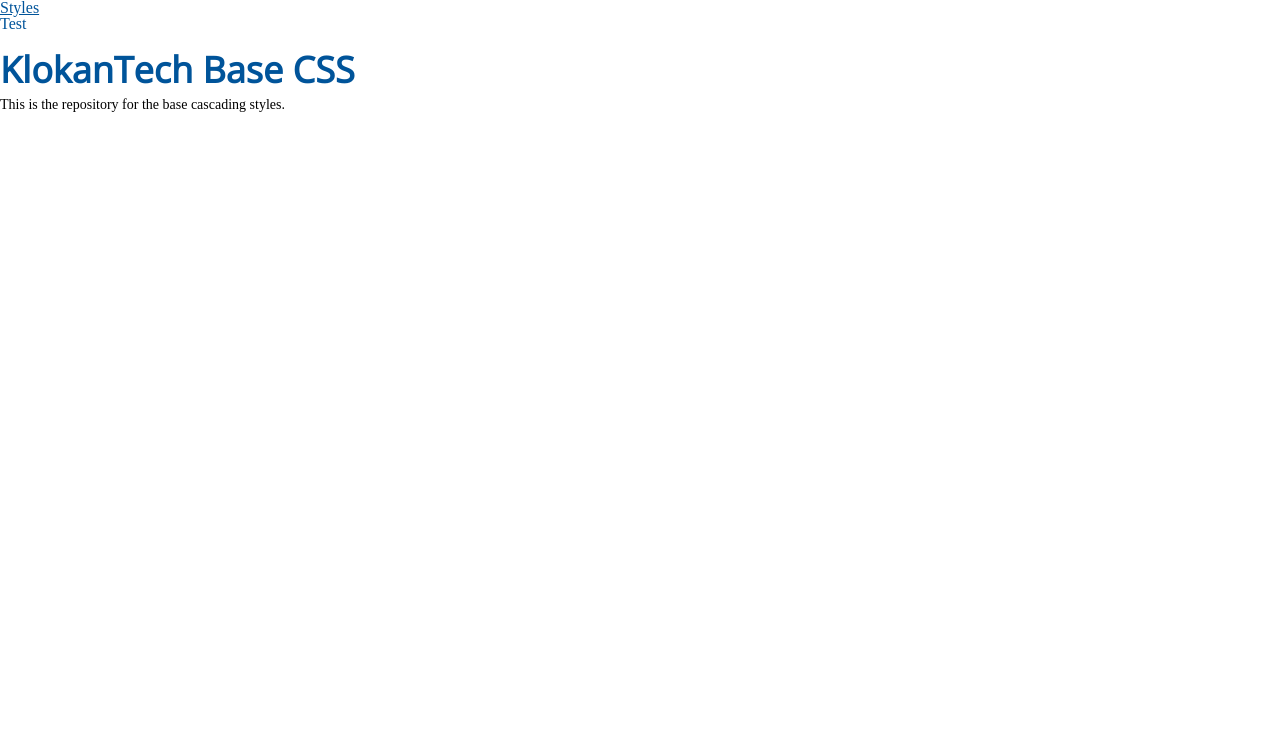
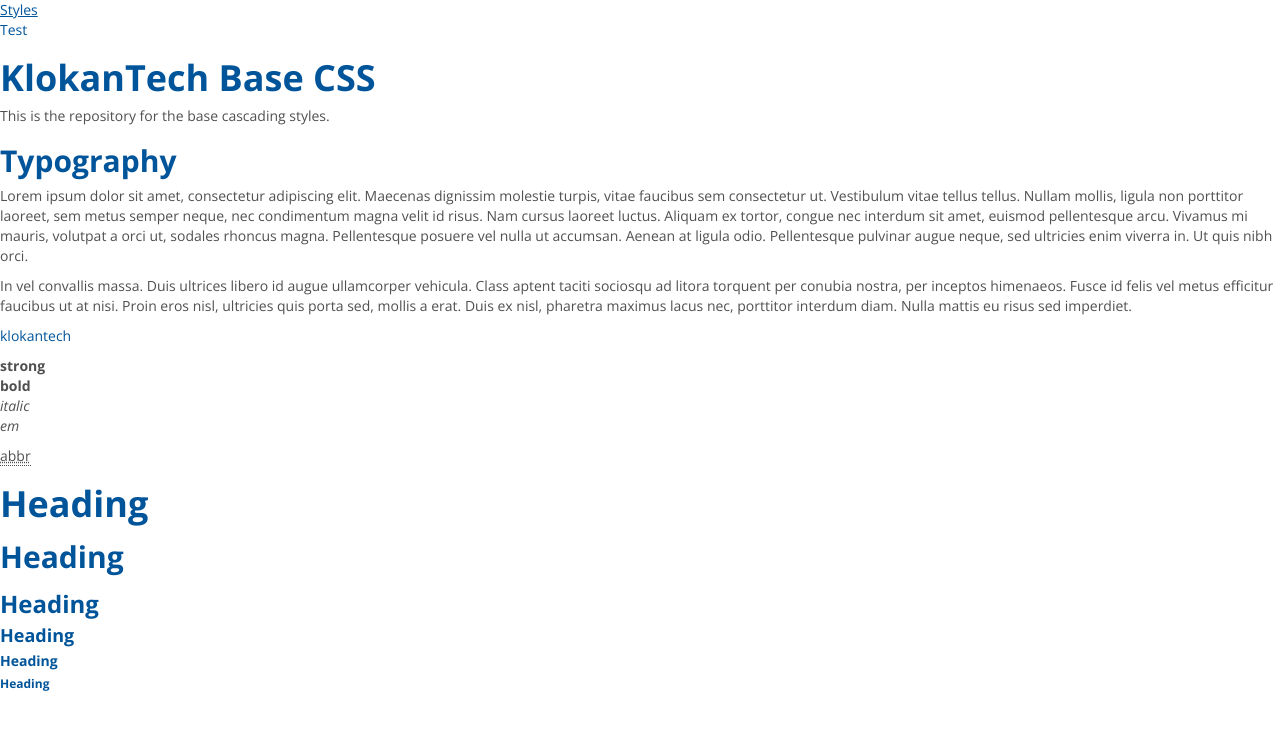
Before and after one commit to klokantech/styles, a Jekyll site: the page built from index.html, in a window 1280 px wide. Shown: the top 730 px of the page. Built offline with Jekyll 4.4.1, drawn with Linux system fonts in a browser that asks for light colours.

Commit message:
Typography examples

```diff
--- /dev/null
+++ b/_sass/_base.scss
@@ -0,0 +1,19 @@
+/* Body */
+
+html {
+  font-size: $font-size;
+  -webkit-tap-highlight-color: rgba(0,0,0,0);
+}
+
+body {
+  font-family: $font-primary;
+  font-size: $font-size;
+  line-height: $line-height;
+  color: $text-color;
+  background-color: $body-bg;
+  -webkit-font-smoothing:antialiased;
+}
+
+*:focus {
+  outline: none;
+}
--- a/_sass/_typography.scss
+++ b/_sass/_typography.scss
@@ -57,3 +57,16 @@
     text-decoration: underline;
   }
 }
+
+strong, b{
+  font-weight: bold;
+}
+
+em, i{
+  font-style: italic;
+}
+
+abbr{
+  cursor: help;
+  border-bottom: 1px dotted;
+}
--- a/_sass/_variables.scss
+++ b/_sass/_variables.scss
@@ -1,9 +1,12 @@
-@import url(http://fonts.googleapis.com/css?family=Open+Sans);
+@import url(http://fonts.googleapis.com/css?family=Open+Sans:400italic,700italic,400,700&subset=latin,latin-ext);
+
+//TODO: https://github.com/twbs/bootstrap-sass/blob/d5625c907168b6311be122b99d89614e02448475/assets/stylesheets/bootstrap/_scaffolding.scss
 
 /* Colors */
 $color-primary: #00549a;
 $color-secondary: #00549a;
-$gray-dark: #323232;
+$gray-dark: #505050;
+$gray-light: #505050;
 
 $color-success: #377f31;
 $color-danger: #880e14;
--- a/base.scss
+++ b/base.scss
@@ -3,4 +3,5 @@
 
 @import "_reset";
 @import "_variables";
+@import "_base";
 @import "_typography";
--- a/index.html
+++ b/index.html
@@ -5,3 +5,23 @@
 <h1>KlokanTech Base CSS</h1>
 
 <p>This is the repository for the base cascading styles.</p>
+
+<h2>Typography</h2>
+
+<p>Lorem ipsum dolor sit amet, consectetur adipiscing elit. Maecenas dignissim molestie turpis, vitae faucibus sem consectetur ut. Vestibulum vitae tellus tellus. Nullam mollis, ligula non porttitor laoreet, sem metus semper neque, nec condimentum magna velit id risus. Nam cursus laoreet luctus. Aliquam ex tortor, congue nec interdum sit amet, euismod pellentesque arcu. Vivamus mi mauris, volutpat a orci ut, sodales rhoncus magna. Pellentesque posuere vel nulla ut accumsan. Aenean at ligula odio. Pellentesque pulvinar augue neque, sed ultricies enim viverra in. Ut quis nibh orci.</p>
+<p>In vel convallis massa. Duis ultrices libero id augue ullamcorper vehicula. Class aptent taciti sociosqu ad litora torquent per conubia nostra, per inceptos himenaeos. Fusce id felis vel metus efficitur faucibus ut at nisi. Proin eros nisl, ultricies quis porta sed, mollis a erat. Duis ex nisl, pharetra maximus lacus nec, porttitor interdum diam. Nulla mattis eu risus sed imperdiet.</p>
+
+<p><a href="http://klokantech.com">klokantech</a></p>
+<p><strong>strong</strong><br>
+<b>bold</b><br>
+<i>italic</i><br>
+<i>em</i></p>
+
+<abbr title="KlokanTech">abbr</abbr>
+
+<h1>Heading</h1>
+<h2>Heading</h2>
+<h3>Heading</h3>
+<h4>Heading</h4>
+<h5>Heading</h5>
+<h6>Heading</h6>
```
